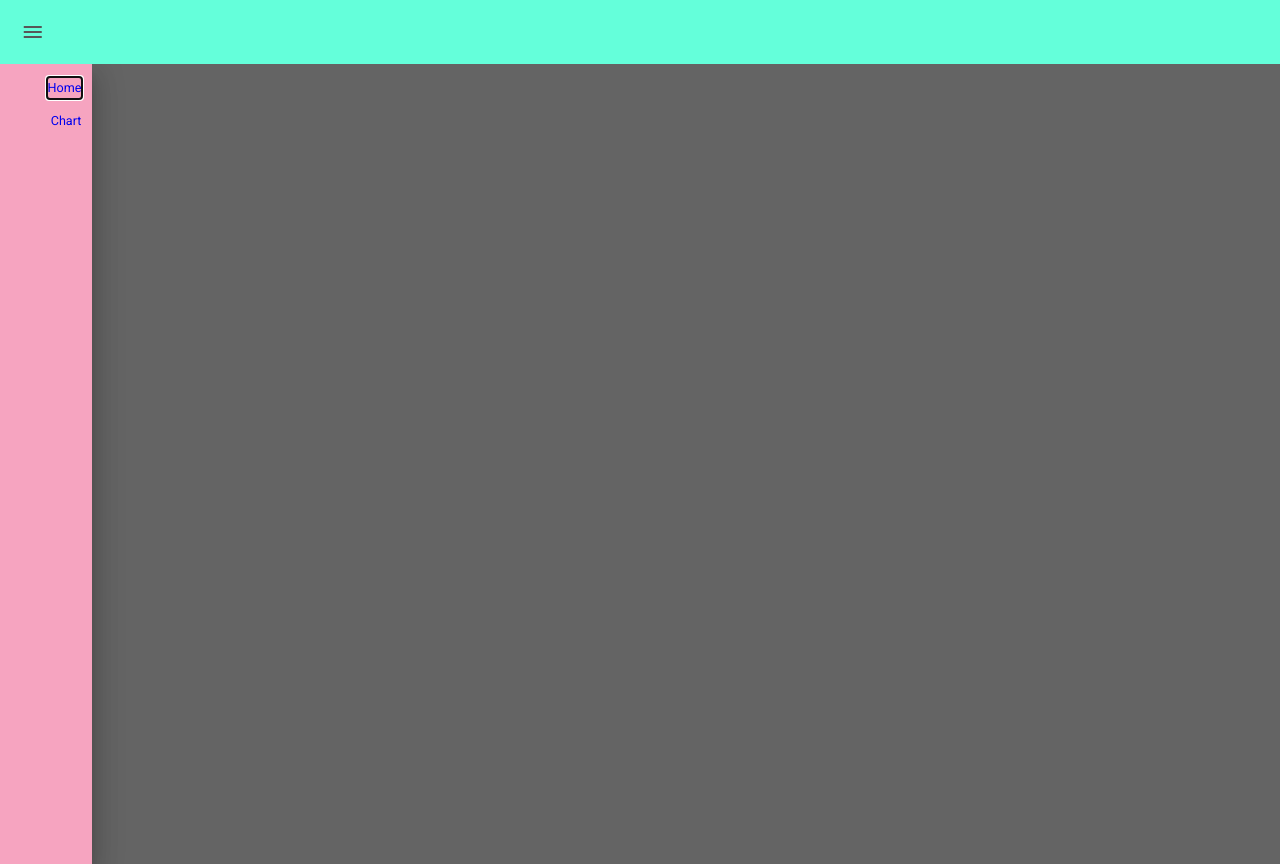
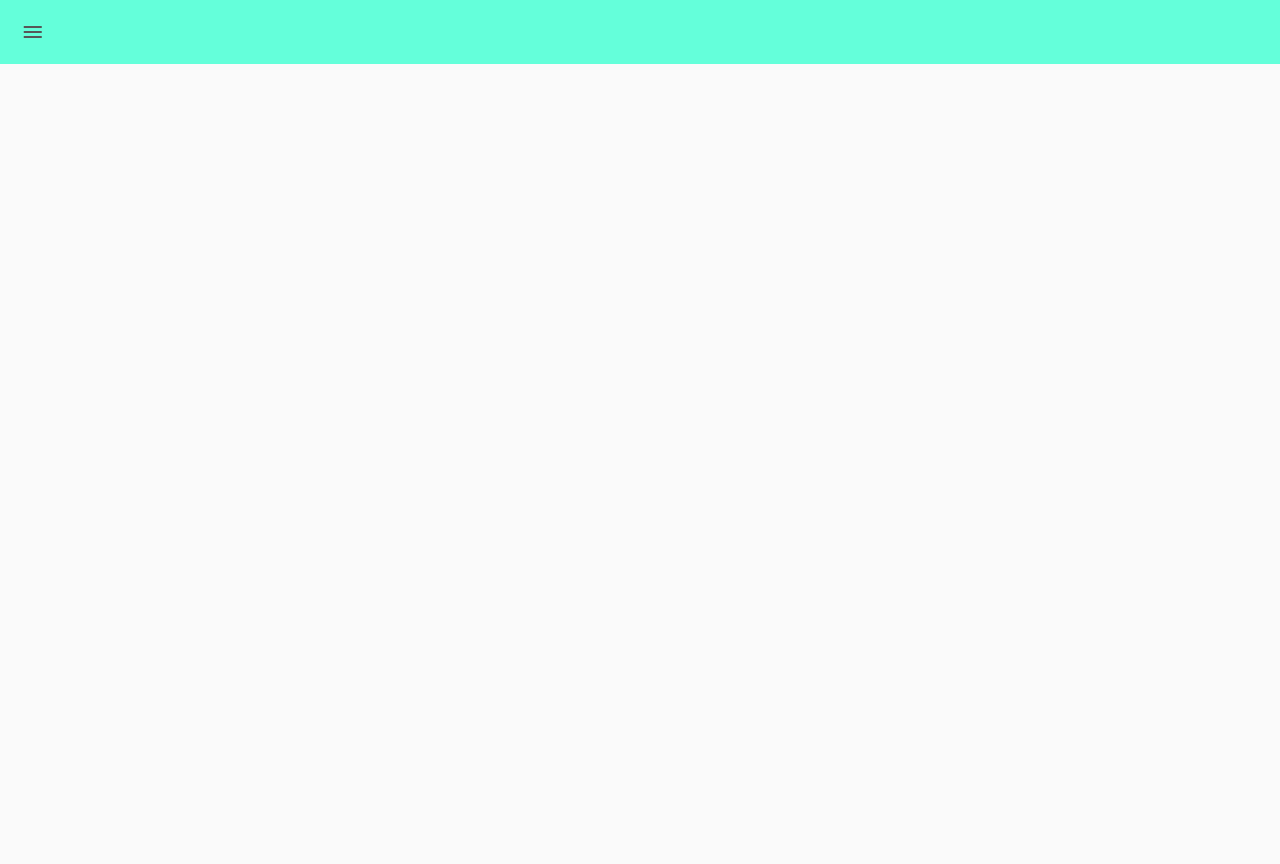
Before and after one commit to JasonFritsche/composed-colors-ui, an Angular app: page / in a window 1280 px wide. Built offline with nearby package versions, Linux system fonts and the light colour scheme.

Commit message:
added route to create feature module in sidenav

```diff
--- a/src/app/navigation/navigation.component.html
+++ b/src/app/navigation/navigation.component.html
@@ -8,10 +8,10 @@
   </mat-icon>
 </mat-toolbar>
 <mat-sidenav-container class="sidenav-container">
-  <mat-sidenav [(opened)]="opened">
+  <mat-sidenav [(opened)]="opened" mode="push">
     <div class="sidenav-list-items">
-      <a mat-list-item routerLink="Home">Home</a>
-      <a mat-list-item routerLink="Chart">Chart</a>
+      <a mat-list-item routerLink="home">Hpme</a>
+      <a mat-list-item routerLink="create">Create</a>
     </div>
   </mat-sidenav>
   <mat-sidenav-content>
--- a/src/app/navigation/navigation.component.ts
+++ b/src/app/navigation/navigation.component.ts
@@ -6,7 +6,7 @@ import { Component, OnInit } from '@angular/core';
   styleUrls: ['./navigation.component.scss'],
 })
 export class NavigationComponent implements OnInit {
-  opened: boolean = true;
+  opened: boolean = false;
 
   constructor() {}
 
```
